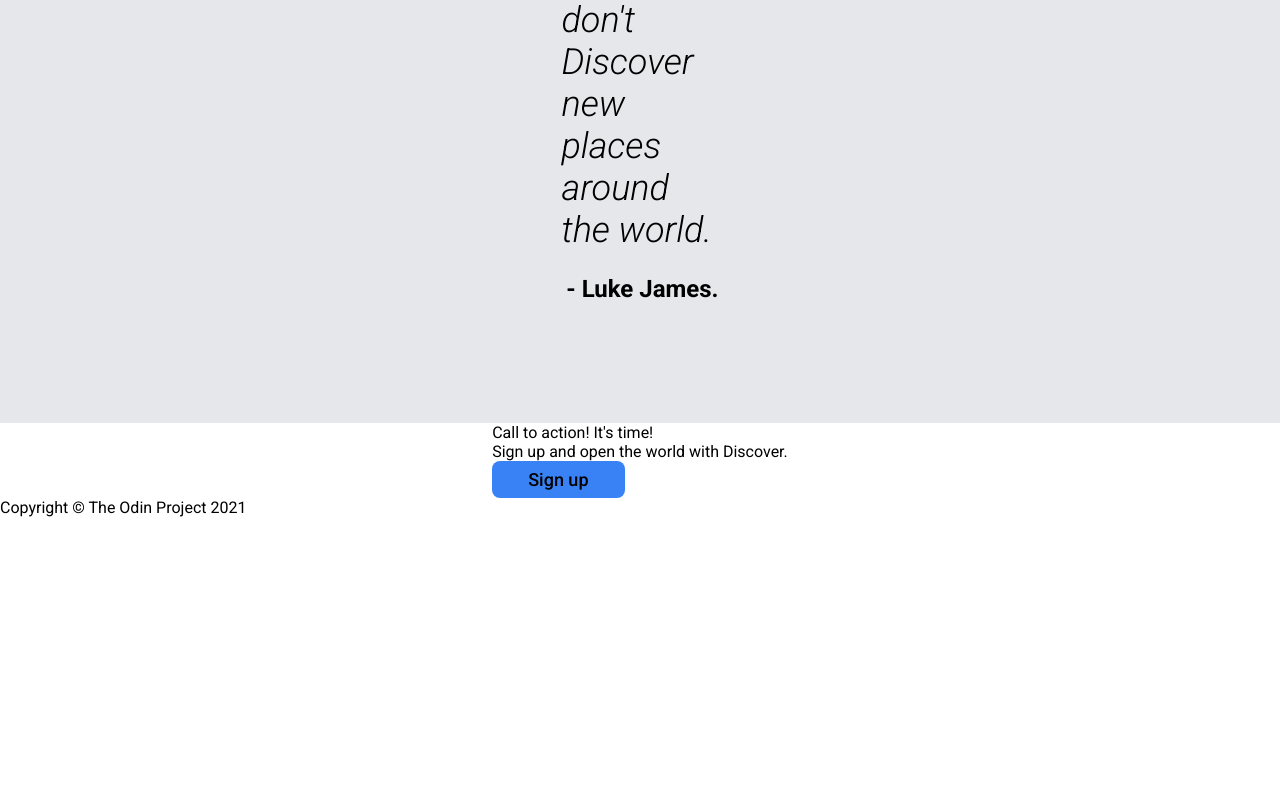
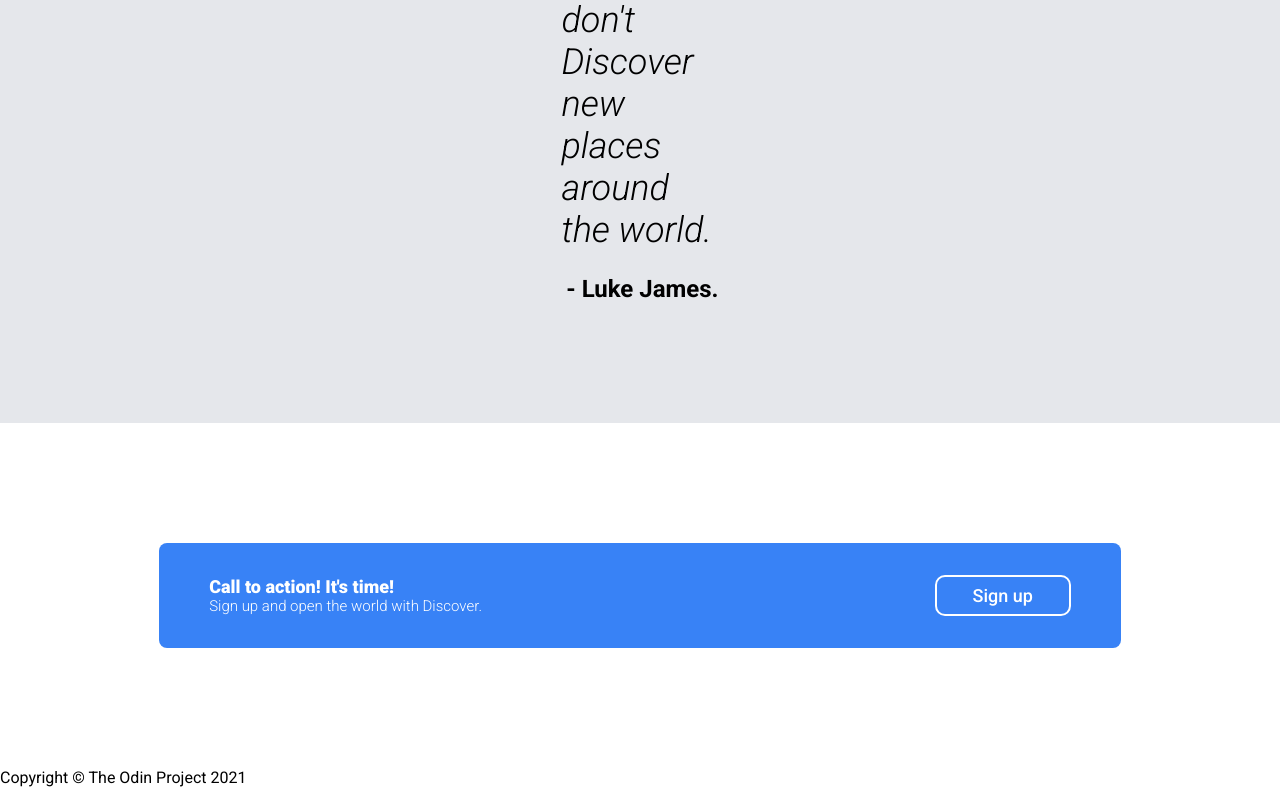
Before and after one commit to Moriere/02_Landing_Page, a plain HTML site: page index.html in a window 1280 px wide. Shown: the part 1445-2232 px from the top of the page. Before the commit the page ends 1962 px from the top, so only its background shows below. Drawn offline with Linux system fonts and the light colour scheme.

Commit message:
call to action finished

```diff
--- a/index.html
+++ b/index.html
@@ -80,8 +80,7 @@
                 <div class="lower-text">Sign up and open the world with Discover.</div>
             </div>
 
-            <button class="">Sign up</button>
-        </div>
+            <button class="signup-btn-white">Sign up</button>
         </div>
     </div>
 
--- a/style.css
+++ b/style.css
@@ -169,3 +169,43 @@ h1  {
     font-weight: 700;
     align-self: flex-end;
 }
+
+.action-container,
+.call-action    {
+    display: flex;
+}
+
+.action-container   {
+    align-items: center;
+    justify-content: center;
+    color: white;
+    border: none;
+    border-radius: 8px;
+    background-color: #3882F6;
+    margin: 120px 200px;
+    padding: 32px 50px;
+}
+
+.call-action    {
+    flex: 1;
+    display: flex;
+    flex-direction: column;
+    align-items: flex-start;
+    width: 750px;
+}
+
+.action-container .upper-text   {
+    font-size: 18px;
+    font-weight: 900;
+}
+
+.action-container .lower-text   {
+    font-size: 15px;
+    font-weight: 300;
+}
+
+.signup-btn-white   {
+    border:2px solid white;
+    border-radius: 10px;
+    color: white;
+}
```
